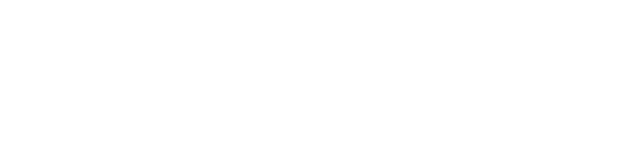
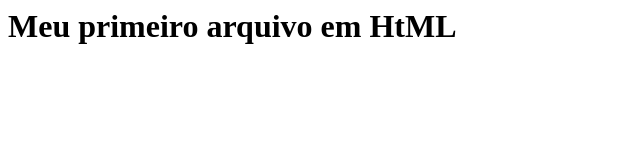
Before and after one commit to junin2006/primero-repositorio, a plain HTML site: page index.html in a window 1280 px wide. Shown: the whole page, without its empty margins (0-640 px from the left). Drawn offline with Linux system fonts and the light colour scheme.

Commit message:
Update index.html

```diff
--- a/index.html
+++ b/index.html
@@ -1 +1,2 @@
 <html>
+  <h1> Meu primeiro arquivo em HtML <h1>
```
